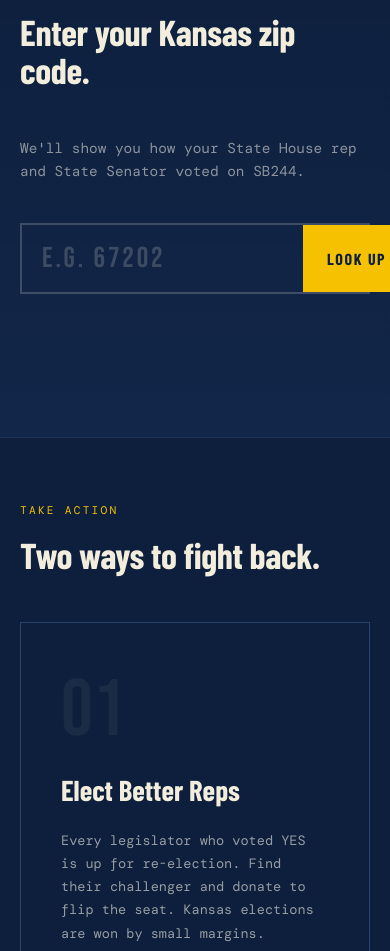
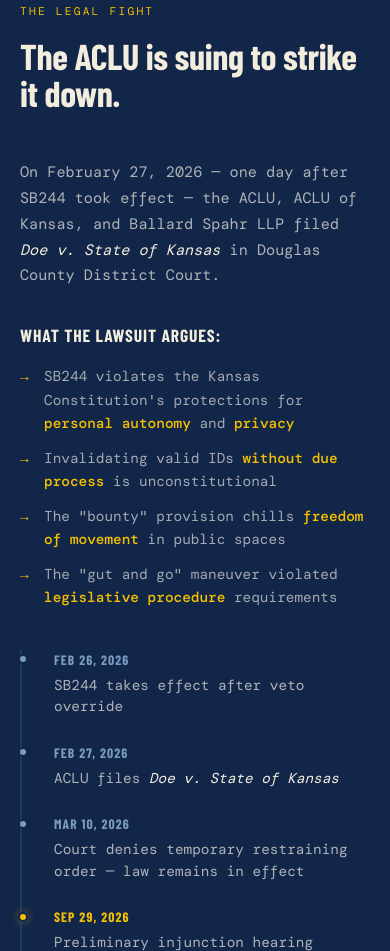
Before and after one commit to brewpirate/fucksb244.com, a plain HTML site: page index.html in a window 390 px wide. Shown: the part 3030-3981 px from the top of the page. Drawn offline with nearby package versions, Linux system fonts and the light colour scheme; a web font is replaced by a local one.

Commit message:
add ksvotes

```diff
--- a/css/style.css
+++ b/css/style.css
@@ -328,6 +328,146 @@
 .fact-card p strong {
   color: var(--yellow);
   font-weight: 500;
+}
+
+/* ---- LAWSUIT SECTION ---- */
+.lawsuit-section {
+  padding: 6rem 2rem;
+  border-top: 1px solid var(--border);
+  background: var(--black-mid);
+}
+
+.lawsuit-sub {
+  font-size: 0.95rem;
+  color: rgba(244, 240, 232, 0.7);
+  margin-bottom: 2rem;
+  max-width: 640px;
+  line-height: 1.7;
+}
+
+.lawsuit-sub em {
+  color: var(--white);
+  font-style: italic;
+}
+
+.lawsuit-args {
+  margin-bottom: 2.5rem;
+  max-width: 640px;
+}
+
+.lawsuit-args h3 {
+  font-family: 'Barlow Condensed', sans-serif;
+  font-size: 1.1rem;
+  font-weight: 700;
+  text-transform: uppercase;
+  letter-spacing: 0.05em;
+  color: var(--white);
+  margin-bottom: 1rem;
+}
+
+.lawsuit-args ul {
+  list-style: none;
+  padding: 0;
+}
+
+.lawsuit-args li {
+  position: relative;
+  padding-left: 1.5rem;
+  margin-bottom: 0.75rem;
+  font-size: 0.9rem;
+  color: rgba(244, 240, 232, 0.65);
+  line-height: 1.6;
+}
+
+.lawsuit-args li::before {
+  content: "→";
+  position: absolute;
+  left: 0;
+  color: var(--yellow);
+}
+
+.lawsuit-args li strong {
+  color: var(--yellow);
+  font-weight: 500;
+}
+
+.timeline {
+  position: relative;
+  padding-left: 2rem;
+  margin-bottom: 2.5rem;
+  max-width: 640px;
+  border-left: 2px solid var(--border);
+}
+
+.timeline-event {
+  position: relative;
+  padding-bottom: 1.5rem;
+}
+
+.timeline-event:last-child {
+  padding-bottom: 0;
+}
+
+.timeline-event::before {
+  content: "";
+  position: absolute;
+  left: -2rem;
+  top: 0.35rem;
+  width: 10px;
+  height: 10px;
+  border-radius: 50%;
+  background: var(--gray);
+  border: 2px solid var(--black-mid);
+  transform: translateX(calc(-50% + 1px));
+}
+
+.timeline-event--upcoming::before {
+  background: var(--yellow);
+  box-shadow: 0 0 8px rgba(245, 193, 0, 0.4);
+}
+
+.timeline-date {
+  font-family: 'Barlow Condensed', sans-serif;
+  font-size: 0.85rem;
+  font-weight: 700;
+  text-transform: uppercase;
+  letter-spacing: 0.08em;
+  color: var(--gray);
+  margin-bottom: 0.25rem;
+}
+
+.timeline-event--upcoming .timeline-date {
+  color: var(--yellow);
+}
+
+.timeline-desc {
+  font-size: 0.9rem;
+  color: rgba(244, 240, 232, 0.7);
+  line-height: 1.5;
+}
+
+.timeline-desc em {
+  color: var(--white);
+}
+
+.cta-btn--secondary {
+  display: inline-block;
+  padding: 0.85rem 2rem;
+  font-family: 'Barlow Condensed', sans-serif;
+  font-size: 1rem;
+  font-weight: 700;
+  text-transform: uppercase;
+  letter-spacing: 0.08em;
+  color: var(--blue-cta);
+  border: 2px solid var(--blue-cta);
+  background: transparent;
+  text-decoration: none;
+  transition: all 0.2s ease;
+}
+
+.cta-btn--secondary:hover {
+  background: var(--blue-cta);
+  color: var(--black);
 }
 
 /* ---- ZIP LOOKUP ---- */
@@ -661,7 +801,7 @@
 
 .action-grid {
   display: grid;
-  grid-template-columns: 1fr 1fr;
+  grid-template-columns: repeat(3, 1fr);
   gap: 1px;
   background: var(--border);
   border: 1px solid var(--border);
@@ -836,7 +976,7 @@
 @media (max-width: 480px) {
   h1 { font-size: 56px; }
   .hero { padding: 6rem 1.25rem 3rem; }
-  .what-happened, .lookup-section, .take-action { padding: 4rem 1.25rem; }
+  .what-happened, .lawsuit-section, .lookup-section, .take-action { padding: 4rem 1.25rem; }
   .fact-card { padding: 1.5rem; }
   .rep-card-header { padding: 1.25rem; }
   .rep-actions { padding: 1.25rem; }
--- a/index.html
+++ b/index.html
@@ -22,8 +22,10 @@
       <div class="site-tag">Kansas · SB244 · 2026</div>
       <nav>
         <a href="#what-happened">What Happened</a>
+        <a href="#the-lawsuit">The Lawsuit</a>
         <a href="#find-your-rep">Find Your Rep</a>
         <a href="#take-action">Take Action</a>
+        <a href="https://ksvotes.org" target="_blank" rel="noopener">Register to Vote</a>
       </nav>
     </div>
   </header>
@@ -88,7 +90,7 @@
         <div class="fact-card">
           <div class="fact-icon">🗳️</div>
           <h3>Disenfranchisement</h3>
-          <p>Because Kansas has strict voter ID laws, invalid IDs means trans Kansans may be <strong>unable to vote</strong> until they surrender and replace their documents.</p>
+          <p>Because Kansas has strict voter ID laws, invalid IDs means trans Kansans may be <strong>unable to vote</strong> until they surrender and replace their documents. <a href="https://ksvotes.org" target="_blank" rel="noopener">Check or update your registration at KSVotes.org&nbsp;↗</a></p>
         </div>
         <div class="fact-card">
           <div class="fact-icon">🌙</div>
@@ -101,6 +103,46 @@
           <p>The ACLU of Kansas filed suit immediately. <strong>Courts are being asked</strong> to block this cruel law while the case plays out. Help fund that fight.</p>
         </div>
       </div>
+    </div>
+  </section>
+
+  <!-- THE LAWSUIT -->
+  <section id="the-lawsuit" class="lawsuit-section">
+    <div class="section-inner">
+      <div class="section-label">The Legal Fight</div>
+      <h2>The ACLU is suing to strike it down.</h2>
+      <p class="lawsuit-sub">On February 27, 2026 — one day after SB244 took effect — the ACLU, ACLU of Kansas, and Ballard Spahr LLP filed <em>Doe v. State of Kansas</em> in Douglas County District Court.</p>
+
+      <div class="lawsuit-args">
+        <h3>What the lawsuit argues:</h3>
+        <ul>
+          <li>SB244 violates the Kansas Constitution's protections for <strong>personal autonomy</strong> and <strong>privacy</strong></li>
+          <li>Invalidating valid IDs <strong>without due process</strong> is unconstitutional</li>
+          <li>The "bounty" provision chills <strong>freedom of movement</strong> in public spaces</li>
+          <li>The "gut and go" maneuver violated <strong>legislative procedure</strong> requirements</li>
+        </ul>
+      </div>
+
+      <div class="timeline">
+        <div class="timeline-event">
+          <div class="timeline-date">Feb 26, 2026</div>
+          <div class="timeline-desc">SB244 takes effect after veto override</div>
+        </div>
+        <div class="timeline-event">
+          <div class="timeline-date">Feb 27, 2026</div>
+          <div class="timeline-desc">ACLU files <em>Doe v. State of Kansas</em></div>
+        </div>
+        <div class="timeline-event">
+          <div class="timeline-date">Mar 10, 2026</div>
+          <div class="timeline-desc">Court denies temporary restraining order — law remains in effect</div>
+        </div>
+        <div class="timeline-event timeline-event--upcoming">
+          <div class="timeline-date">Sep 29, 2026</div>
+          <div class="timeline-desc">Preliminary injunction hearing scheduled</div>
+        </div>
+      </div>
+
+      <a href="https://www.aclu.org/cases/doe-v-state-of-kansas" target="_blank" rel="noopener" class="cta-btn cta-btn--secondary">Follow the Case at ACLU.org →</a>
     </div>
   </section>
 
@@ -149,8 +191,19 @@
           <p>Every legislator who voted YES is up for re-election. Find their challenger and donate to flip the seat. Kansas elections are won by small margins.</p>
           <p class="action-note">→ Enter your zip above to find your rep's opposition candidate</p>
         </div>
+        <div class="action-card action-card--register">
+          <div class="action-num">02</div>
+          <h3>Register &amp; Vote</h3>
+          <p>SB244 makes it harder for trans Kansans to vote. Don't let them win. Register, check your status, or update your address — it takes 2 minutes.</p>
+          <div class="org-links">
+            <a href="https://ksvotes.org" target="_blank" rel="noopener" class="org-link">
+              <span>KSVotes.org</span>
+              <span class="org-desc">Kansas online voter registration ↗</span>
+            </a>
+          </div>
+        </div>
         <div class="action-card action-card--donate">
-          <div class="action-num">02</div>
+          <div class="action-num">03</div>
           <h3>Fund the Fight</h3>
           <p>Donate to organizations actively working to protect trans Kansans — in your representative's name. Make them famous for the wrong reasons.</p>
           <div class="org-links">
```
